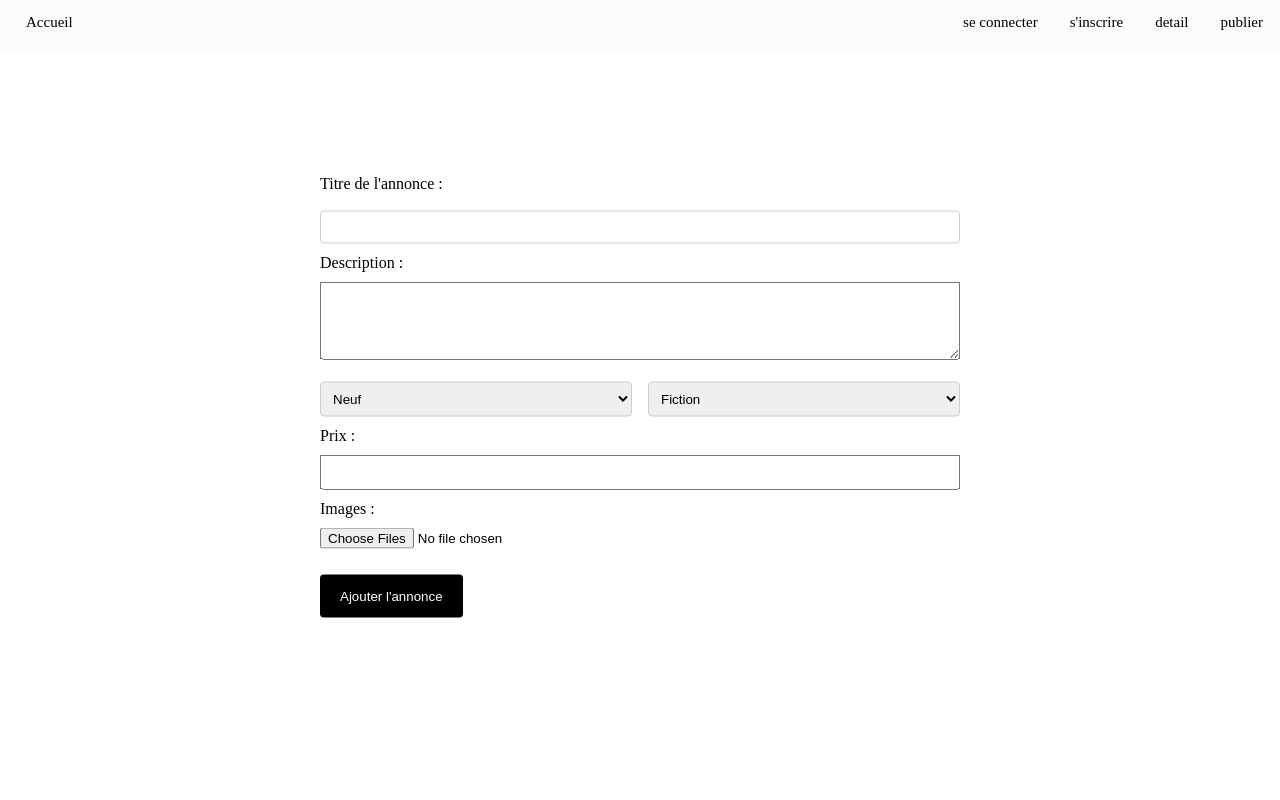
After one commit to kerby1998/projet_glo2005, a Flask app: page /publier in a window 1280 px wide. The commit adds this page. Run offline with Flask 3, Linux system fonts and the light colour scheme.

Commit message:
modif d'inscription, ajout connexion et de la page de détail

```diff
--- a/app.py
+++ b/app.py
@@ -1,10 +1,7 @@
 import pymysql
 from pymysql.cursors import DictCursor
-
-from flask import Flask, render_template, request, redirect, url_for, session
-from flask import render_template
+from flask import Flask, render_template, request, session, redirect, url_for
 import hashlib
-
 
 app = Flask(__name__)
 
@@ -23,29 +20,14 @@ mysql = pymysql.connect(
 )
 
 
-def create_table():
-    try:
-        print('Creating Table Started =====')
-        cur = mysql.cursor()
-        cur.execute(
-            '''
-            CREATE TABLE IF NOT EXISTS items (
-                id INT AUTO_INCREMENT PRIMARY KEY ,
-                name VARCHAR(255) NOT NULL,
-                description TEXT
-            )
-            '''
-        )
-        mysql.commit()
-        cur.close()
-        print('Items Table Created =====')
-    except Exception as e:
-        print("Error while creating table", e)
-
-
 @app.route("/")
 def hello():
     return render_template('accueil.html')
+
+
+@app.route("/publier")
+def publier():
+    return render_template('publier.html')
 
 
 @app.route("/inscription")
@@ -60,30 +42,25 @@ def connect():
 
 @app.route('/tentative_connexion', methods=['GET', 'POST'])
 def login():
-    # Output a message if something goes wrong...
     msg = ''
-    # Check if "username" and "password" POST requests exist (user submitted form)
-    if request.method == 'POST' and 'username' in request.form and 'password' in request.form:
-        # Create variables for easy access
-        addresse_courriel = request.form['username']
-        mot_de_passe = request.form['password']
-        # Check if account exists using MySQL
-        mysql.cursor().execute('SELECT * FROM utilisateurs WHERE adresse_courriel = %s AND mot_de_passe = %s', (addresse_courriel, mot_de_passe,))
-        # Fetch one record and return result
-        account = mysql.cursor().fetchone
-        # If account exists in accounts table in out database
+    if request.method == 'POST' and 'adresse_courriel' in request.form and 'mot_de_passe' in request.form:
+        adresse_courriel = request.form['adresse_courriel']
+        mot_de_passe = request.form['mot_de_passe']
+        cursor = mysql.cursor(cursor=DictCursor)
+        cursor.execute(
+            'SELECT * FROM utilisateurs WHERE adresse_courriel = %s AND mot_de_passe = %s',
+            (adresse_courriel, mot_de_passe,))
+        account = cursor.fetchone()
         if account:
-            # Create session data, we can access this data in other routes
             session['loggedin'] = True
-            session['id'] = account['id']
-            session['username'] = account['username']
-            # Redirect to home page
+            session['username'] = account['adresse_courriel']
+            print(session['loggedin'])
             return 'Logged in successfully!'
         else:
-            # Account doesnt exist or username/password incorrect
             msg = 'Incorrect username/password!'
     # Show the login form with message (if any)
     return render_template('accueil.html', msg=msg)
+
 
 @app.route("/ProchainePage", methods=['POST', 'GET'])
 def ProchainePage():
@@ -101,13 +78,28 @@ def ProchainePage():
     # Execute database insertion
     mysql.cursor().execute(
         "INSERT INTO `utilisateurs` (prenom,nom,`adresse_courriel`, `mot_de_passe`, `num_tel`, `adresse_civique`) VALUES (%s,%s, %s, %s, %s, %s)",
-        (prenom,nom, adresse_courriel, mot_de_passe, num_tel, adresse_civique)
+        (prenom, nom, adresse_courriel, mot_de_passe, num_tel, adresse_civique)
     )
 
     mysql.commit()
     mysql.cursor().close()
 
     return render_template('accueil.html')
+
+
+@app.route('/recherche', methods=['GET', 'POST'])
+def recherche():
+    if request.method == 'POST':
+        recherche = request.form.get('mot_cle')
+        query = "SELECT * FROM Annonces WHERE titre_annonce LIKE %s"
+        cursor = mysql.cursor(cursor=DictCursor)
+        cursor.execute(query, ('%' + recherche + '%',))
+        annonces = cursor.fetchall()
+        return render_template('resultats.html', annonces=annonces)
+    return render_template('resultats.html')
+
+
+
 
 @app.route('/annonce/<int:id_annonce>')
 def retourner_colonne(id_annonce):
@@ -121,6 +113,12 @@ def retourner_colonne(id_annonce):
         return "Aucune annonce trouvée avec cet ID"
 
 
+@app.route('/logout')
+def logout():
+    session.pop('loggedin', None)
+    session.pop('username', None)
+    return redirect(url_for('login'))
+
+
 if __name__ == '__main__':
-    create_table()
     app.run()
--- a/static/style_general.css
+++ b/static/style_general.css
@@ -33,6 +33,7 @@ body, html {
 }
 
 li a {
+    font-size: 15px ;
     display: block;
     color: black;
     text-align: center;
--- a/static/styles.css
+++ b/static/styles.css
@@ -9,7 +9,6 @@ img {
     height: 100%;
     width: 100%;
 }
-
 
 ul {
     height: 50px;
@@ -56,7 +55,8 @@ li a:hover {
 /* les inputs   */
 
 input[type=text], input[type="email"], input[type="password"], input[type="tel"],select {
-    width: 100%;
+   width: 100%;
+    //flex:1;
     padding: 12px 20px;
     margin: 8px 0;
     display: inline;
@@ -64,6 +64,22 @@ input[type=text], input[type="email"], input[type="password"], input[type="tel"]
     border-radius: 4px;
     box-sizing: border-box;
 }
+
+.responsive_menu{
+    flex:1;
+    padding: 12px 20px;
+    margin: 8px 0;
+    display: inline;
+    border: 1px solid #ccc;
+    border-radius: 4px;
+    box-sizing: border-box;
+}
+
+
+
+
+
+
 
 input[type=search], select {
     width: 200px;
@@ -144,17 +160,12 @@ input[type=submit]:hover {
 }
 
 #research_box {
-    float: none;
-    margin: auto;
-   // display: inline;
-   // align-items: end;
-    //align-content: center;
+    display: flex;
+    justify-content: center;
+    align-items: center;
+    flex-wrap: wrap;
 
-    display: flex; /* Make parent a flex-container */
-    justify-content: center; /* Centers child horizontally */
-    align-items: center;
-
-    width: 40%;
+    //width: 40%;
     border-radius: 10px;
     background-color: #f2f2f2;
     padding: 20px;
--- a/templates/detail.html
+++ b/templates/detail.html
@@ -78,14 +78,16 @@
     </style>
 </head>
 <body>
-<nav class="navbar">
+
+{% if annonce %}
+    <nav class="navbar">
     <ul>
         <li><a href="/inscription">s'inscrire</a></li>
         <li><a href="/connexion">se connecter</a></li>
         <li><a href="/">Accueil</a></li>
     </ul>
 </nav>
-{% if annonce %}
+
     <div class="container">
         <h1>Annonce</h1>
         <h5>{{ annonce[8] }}</h5>
--- /dev/null
+++ b/templates/publier.html
@@ -0,0 +1,148 @@
+<!DOCTYPE html>
+<html lang="en">
+<head>
+        <meta name="viewport" content="width=device-width, initial-scale=1">
+    <meta charset="UTF-8">
+    <title>publier une annonce</title>
+
+    <link rel="stylesheet" href="../static/styles.css">
+    <link rel="stylesheet" href="../static/style_general.css">
+    <link rel="stylesheet" href="https://fonts.googleapis.com/css2?family=Material+Symbols+Outlined:opsz,wght,FILL,GRAD@20..48,100..700,0..1,-50..200" />
+
+
+
+    <style>
+
+        form {
+              position: absolute;
+    top: 50%;
+    left: 50%;
+    transform: translate(-50%, -50%);
+            width: 50%; /* Taille du formulaire */
+            margin: 0 auto; /* Centre le formulaire horizontalement */
+        }
+        label {
+            display: block; /* Affiche chaque label sur une nouvelle ligne */
+            margin-bottom: 10px; /* Espacement entre chaque label */
+        }
+        select, input[type="text"], textarea, input[type="number"] {
+            width: 100%; /* Étire les champs sur toute la largeur */
+            padding: 8px;
+            margin-bottom: 10px;
+            box-sizing: border-box; /* Inclut le padding et le border dans la largeur */
+        }
+        .inline-fields {
+            display: flex; /* Affiche les champs sur la même ligne */
+            align-items: center; /* Centre les éléments verticalement */
+            align-content: space-between;
+            gap: 1em;
+        }
+        .inline-fields label {
+            flex: 1; /* Répartit l'espace disponible entre les labels */
+            margin-right: 10px; /* Espacement entre les labels */
+        }
+        .inline-fields select {
+            flex: 2; /* Répartit l'espace disponible entre les menus déroulants */
+        }
+        input[type="submit"] {
+            width: auto; /* Réinitialise la largeur du bouton */
+            cursor: pointer;
+        }
+    </style>
+</head>
+<body>
+
+{% if session.loggedin %}
+
+    <nav>
+
+        <h5> </h5>
+        <ul>
+            <li><a href="/logout">Déconnexion</a></li>
+        </ul>
+    </nav>
+
+{% else %}
+
+    <nav class="navbar">
+        <ul>
+            <li><a href="/publier">publier</a></li>
+            <li><a href="/annonce/2">detail</a></li>
+            <li><a href="/inscription">s'inscrire</a></li>
+            <li><a href="/connexion">se connecter</a></li>
+            <li><a href="/">Accueil</a></li>
+        </ul>
+    </nav>
+
+{% endif %}
+
+    <form action="/ajouter_annonce" method="POST">
+        <label for="titre_annonce">Titre de l'annonce :</label>
+        <input type="text" id="titre_annonce" name="titre_annonce" required>
+
+        <label for="description">Description :</label>
+        <textarea id="description" name="description" rows="4" required></textarea>
+
+        <div class="inline-fields">
+            <select id="etat" name="etat" required>
+                <option value="Neuf">Neuf</option>
+                <option value="Usagé">Usagé</option>
+            </select>
+
+            <select id="genre" name="genre" required style="flex: 2;">
+                <option value="Fiction">Fiction</option>
+                <option value="Non-fiction">Non-fiction</option>
+                <!-- Ajoutez d'autres options de genre ici -->
+            </select>
+        </div>
+
+        <label for="prix">Prix :</label>
+        <input type="number" id="prix" name="prix" min="0" step="0.01" required>
+
+
+        <label for="images">Images :</label>
+        <input type="file" id="images" name="images" multiple accept="image/*"><br><br>
+
+        <div id="carousel" style="display: none;">
+            <!-- Le carrousel d'images sera ajouté ici -->
+        </div>
+
+
+
+        <input type="submit" value="Ajouter l'annonce">
+    </form>
+
+ <script>
+        function ajouterImage() {
+            let input = document.createElement('input');
+            input.type = 'file';
+            input.name = 'images';
+            input.accept = 'image/*';
+            document.getElementById('annonceForm').appendChild(input);
+        }
+
+        function afficherCarrousel(images) {
+            let carousel = document.getElementById('carousel');
+            carousel.innerHTML = '';
+
+    for (let i = 0; i < images.length; i++) {
+        const img = document.createElement('img');
+        img.src = URL.createObjectURL(images[i]);
+        img.style.width = '100px';
+        img.style.height = '100px';
+        carousel.appendChild(img);
+    }
+
+    carousel.style.display = 'block';
+}
+
+document.getElementById('images').addEventListener('change', function() {
+    const images = Array.from(this.files);
+    afficherCarrousel(images);
+});
+
+    </script>
+
+
+</body>
+</html>
```
Also changed, not shown: templates/Page2.html (deleted, +0 -13 lines), templates/accueil.html (+51 -10 lines), templates/connexion.html (+20 -3 lines), templates/détails_de_livre.html (+24 -0 lines), templates/faq.html (+24 -0 lines), templates/inscription.html (+16 -0 lines), templates/page_recherche.html (+24 -0 lines), templates/resultats.html (added, +62 -0 lines).
